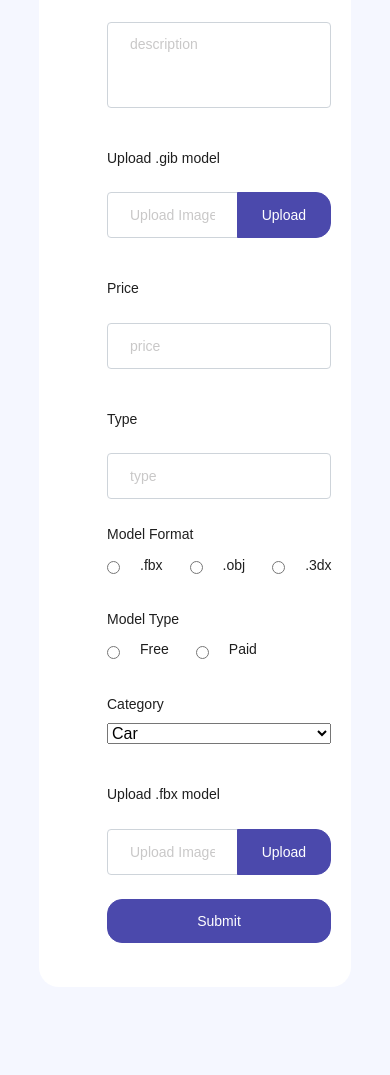
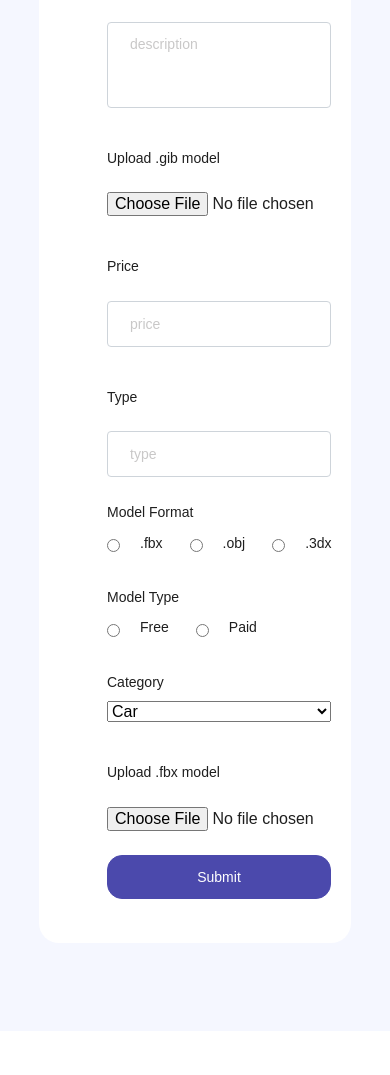
Before and after one commit to nirmalgeothomas/Dimenzions, a Django app: page /app/ in a window 390 px wide. Shown: the part 382-1457 px from the top of the page. After the commit the page ends 1281 px from the top, so only its background shows below. Run offline with Django 3.2, Linux system fonts and the light colour scheme; style sheets or scripts are compiled from the project's sources; some libraries are stand-ins or nearby versions; some web fonts are replaced.

Commit message:
Update addmodel.html

```diff
--- a/templates/addmodel.html
+++ b/templates/addmodel.html
@@ -1,4 +1,5 @@
 {% extends 'base.html' %} {% block content %}
+
 <div class="container">
   <form
     method="post"
@@ -16,14 +17,11 @@
             <br /><br />
 
             <div class="form-group row">
-              <label for="exampleInputUsername2" class="col-sm-3 col-form-label"
-                >Model Name</label
-              >
+              <label for="" class="col-sm-3 col-form-label">Model Name</label>
               <div class="col-sm-6">
                 <input
                   type="text"
                   class="form-control"
-                  id="exampleInputUsername2"
                   placeholder="modelname"
                   name="modelname"
                 />
@@ -31,13 +29,10 @@
             </div>
 
             <div class="form-group row">
-              <label for="exampleInputEmail2" class="col-sm-3 col-form-label"
-                >Description</label
-              >
+              <label for="" class="col-sm-3 col-form-label">Description</label>
               <div class="col-sm-6">
                 <textarea
                   class="form-control"
-                  id="exampleTextarea1"
                   rows="4"
                   placeholder="description"
                   name="description"
@@ -46,34 +41,14 @@
             </div>
 
             <div class="form-group row">
-              <label for="" class="col-sm-3 col-form-label"
-                >Upload .gib model</label
-              >
-              <input type="file" name="gib" class="file-upload-default" />
+              <label class="col-sm-3 col-form-label">Upload .gib model</label>
               <div class="col-sm-6">
-                <div class="input-group col-xs-12">
-                  <input
-                    type="text"
-                    class="form-control file-upload-info"
-                    disabled
-                    placeholder="Upload Image"
-                  />
-                  <span class="input-group-append">
-                    <button
-                      class="file-upload-browse btn btn-primary"
-                      type="submit"
-                    >
-                      Upload
-                    </button>
-                  </span>
-                </div>
+                <input type="file" name="gib" />
               </div>
             </div>
 
             <div class="form-group row">
-              <label for="exampleInputPassword2" class="col-sm-3 col-form-label"
-                >Price</label
-              >
+              <label for="" class="col-sm-3 col-form-label">Price</label>
               <div class="col-sm-6">
                 <input
                   type="text"
@@ -86,16 +61,12 @@
             </div>
 
             <div class="form-group row">
-              <label
-                for="exampleInputConfirmPassword2"
-                class="col-sm-3 col-form-label"
-                >Type</label
-              >
+              <label for="" class="col-sm-3 col-form-label">Type</label>
               <div class="col-sm-6">
                 <input
                   type="text"
                   class="form-control w-100"
-                  id="exampleInputConfirmPassword2"
+                  id=""
                   placeholder="type"
                   name="types"
                 />
@@ -114,7 +85,7 @@
                     class="form-check-input"
                     type="radio"
                     name="format"
-                    id="inlineRadio2"
+                    id=""
                     value="option2"
                   />
                 </div>
@@ -126,7 +97,7 @@
                     class="form-check-input"
                     type="radio"
                     name="format"
-                    id="inlineRadio3"
+                    id=""
                     value="option3"
                   />
                 </div>
@@ -138,7 +109,7 @@
                     class="form-check-input"
                     type="radio"
                     name="format"
-                    id="inlineRadio3"
+                    id=""
                     value="option3"
                   />
                 </div>
@@ -158,7 +129,7 @@
                     class="form-check-input"
                     type="radio"
                     name="modeltype"
-                    id="inlineRadio2"
+                    id=""
                     value="option2"
                   />
                 </div>
@@ -170,7 +141,7 @@
                     class="form-check-input"
                     type="radio"
                     name="modeltype"
-                    id="inlineRadio3"
+                    id=""
                     value="option3"
                   />
                 </div>
@@ -187,7 +158,7 @@
               <div class="col-sm-6">
                 <select
                   class="form-select w-100"
-                  id="inlineRadio2"
+                  id=""
                   aria-label="Default select example"
                   name="category"
                 >
@@ -200,27 +171,9 @@
             </div>
 
             <div class="form-group row">
-              <label for="" class="col-sm-3 col-form-label"
-                >Upload .fbx model</label
-              >
-              <input type="file" name="fbx" class="file-upload-default" />
+              <label class="col-sm-3 col-form-label">Upload .fbx model</label>
               <div class="col-sm-6">
-                <div class="input-group col-xs-12">
-                  <input
-                    type="text"
-                    class="form-control file-upload-info"
-                    disabled
-                    placeholder="Upload Image"
-                  />
-                  <span class="input-group-append">
-                    <button
-                      class="file-upload-browse btn btn-primary"
-                      type="submit"
-                    >
-                      Upload
-                    </button>
-                  </span>
-                </div>
+                <input type="file" name="fbx" />
               </div>
             </div>
 
```
